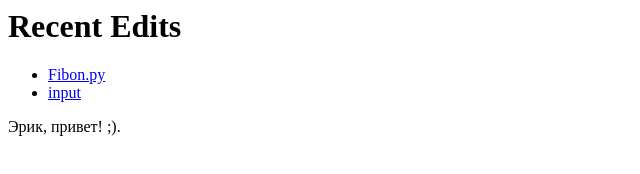
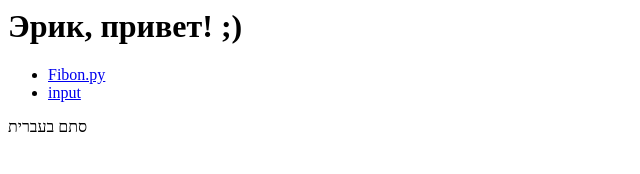
Before and after one commit to AntiDimka/Test, a plain HTML site: page index.html in a window 1280 px wide. Shown: the whole page, without its empty margins (0-640 px from the left). Drawn offline with Linux system fonts and the light colour scheme.

Commit message:
Update index.html
In hebrew

```diff
--- a/index.html
+++ b/index.html
@@ -1,10 +1,10 @@
 <html>
     <body>
-        <h1>Recent Edits</h1>
+        <h1>Эрик, привет! ;)</h1>
         <ul>
             <li><a href="file:///home/dmitriy/Tests/Test/Fibon.py">Fibon.py</a></li>
             <li><a href="vscode-scm:git/scm0/input?rootUri%3Dfile%253A%252F%252F%252Fhome%252Fdmitriy%252FTests%252FTest">input</a></li>
         </ul>
-        <p>Эрик, привет! ;).</p>
+        <p>סתם בעברית</p>
     </body>
 </html>
```
